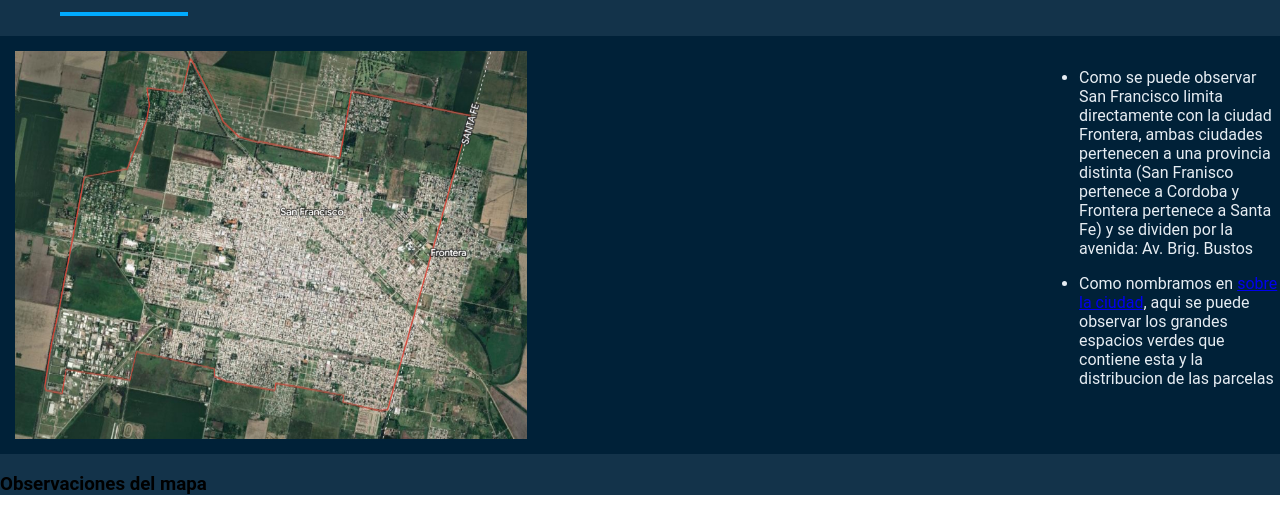
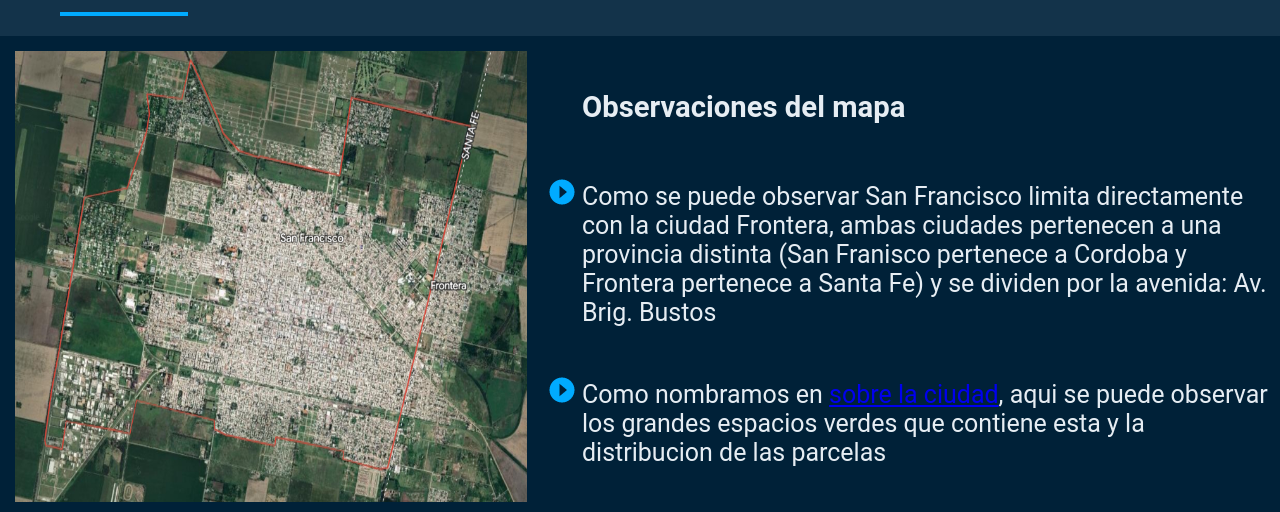
Before and after one commit to luccagsp/turismoSfco, a plain HTML site: page index.html in a window 1280 px wide. Shown: the part 845-1357 px from the top of the page. Drawn offline with Linux system fonts and the light colour scheme.

Commit message:
Cambios escolares

```diff
--- a/css/styleSectMapa.css
+++ b/css/styleSectMapa.css
@@ -23,11 +23,15 @@
     width: 40%;
     height: auto;
     margin: 15px;
-    margin-right: 40%;
 }
 .mapaSanFco-Container ul{
+    display: flex;
     color: #e6edf3;
-    list-style-type: disc;
+    list-style: none;
+    list-style-image: url("icono.png");
+    font-size: 25px;
+    flex-direction: column;
+    justify-content: space-evenly;
 }
 .mapaSanFco-Container ul li p{
     color: #e6edf3;
--- a/index.html
+++ b/index.html
@@ -59,12 +59,11 @@
                 <div class="mapaSanFco-Container">
                     <img src="img/sanFCOMapa.jpg" alt="mapa ciudad">
                     <ul type="circle">
+                        <h3>Observaciones del mapa</h2>
                         <li><p>Como se puede observar San Francisco limita directamente con la ciudad Frontera, ambas ciudades pertenecen a una provincia distinta (San Franisco pertenece a Cordoba y Frontera pertenece a Santa Fe) y se dividen por la avenida: Av. Brig. Bustos</p></li>
                         <li><p>Como nombramos en <a href="#">sobre la ciudad</a>, aqui se puede observar los grandes espacios verdes que contiene esta y la distribucion de las parcelas</p></li>
                     </ul>
                 </div>
-                <h3>Observaciones del mapa</h2>
-
             </div>
         </div>
     </section>
```
Also changed, not shown: css/icono.png (added).
